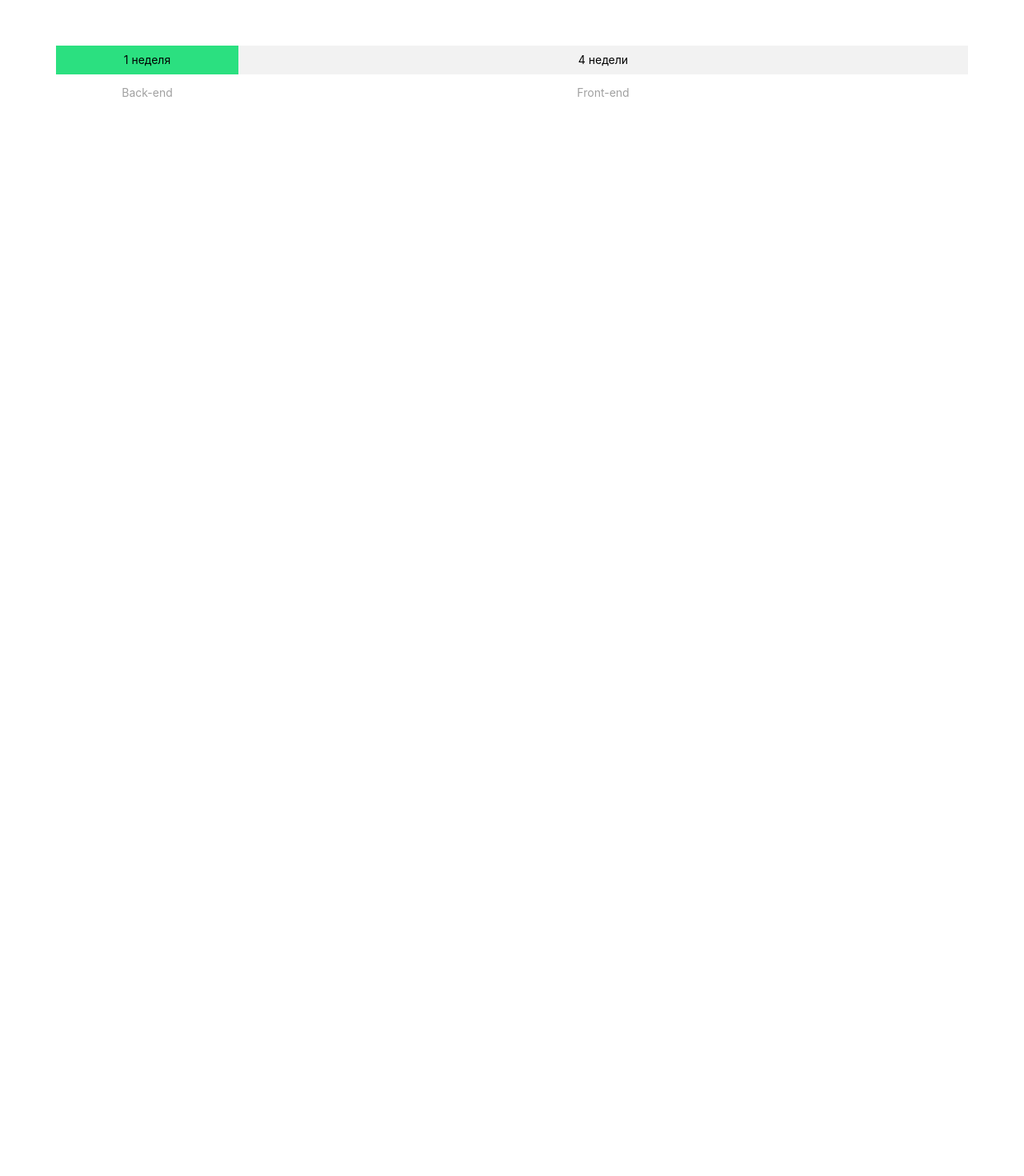
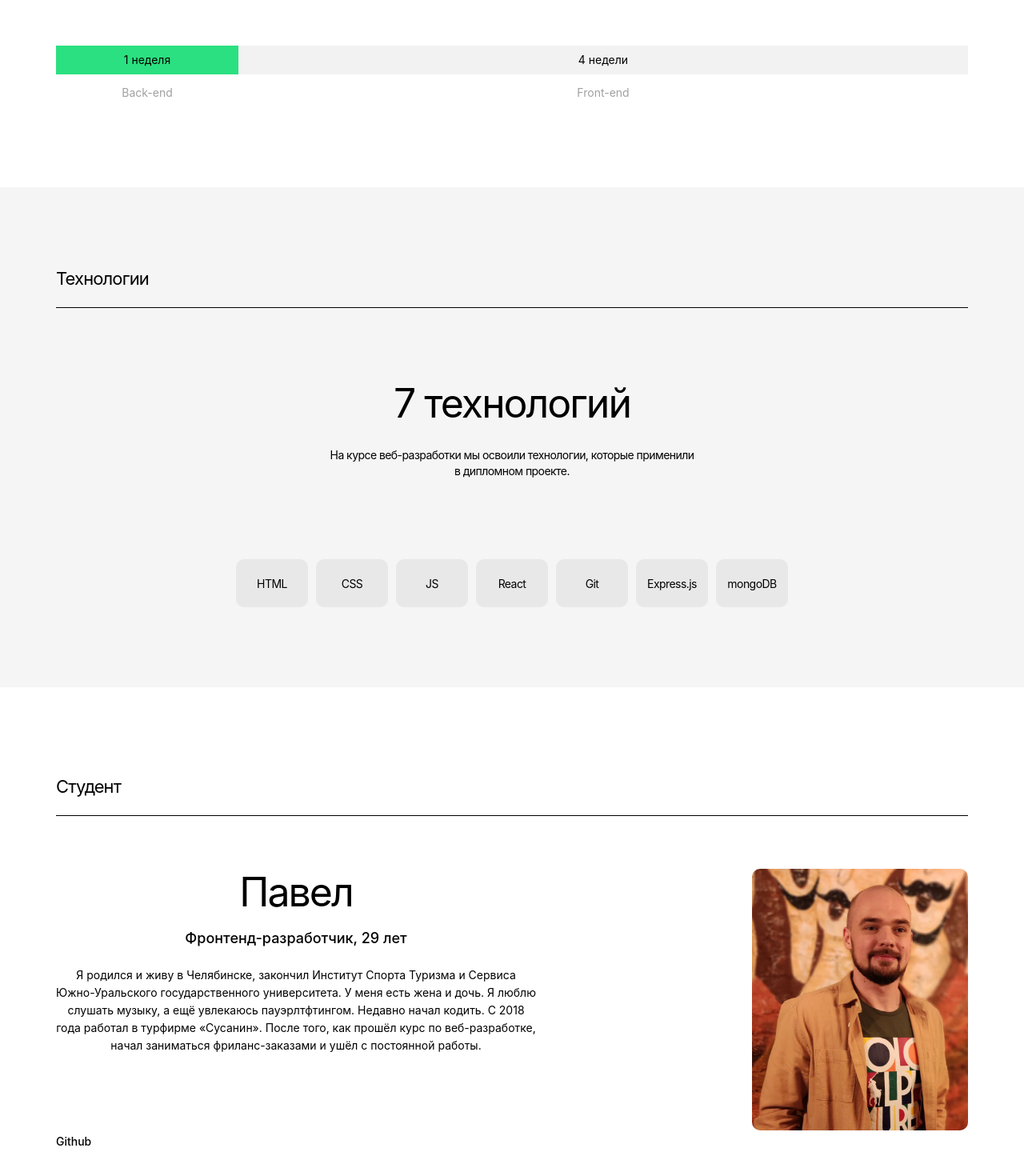
Before and after one commit to Pavel-174/movies-explorer-frontend, a React (Create React App) app: page / in a window 1280 px wide. Shown: the part 949-2419 px from the top of the page at 80% size. Before the commit the page ends 1183 px from the top, so only its background shows below. Built offline with nearby package versions, Linux system fonts and the light colour scheme.

Commit message:
part of Main component (Techs, AboutMe)

```diff
--- /dev/null
+++ b/src/components/AboutMe/AboutMe.css
@@ -0,0 +1,73 @@
+.about-me {
+  padding: 110px 70px 100px;
+}
+
+.about-me__header {
+  text-align: start;
+  margin: 0;
+  padding: 1px 0 22px;
+  border-bottom: 1px solid #000;
+  font-size: 22px;
+  font-weight: 400;
+  line-height: 27px;
+  letter-spacing: -0.04em;
+}
+
+.about-me__container {
+  display: flex;
+  justify-content: space-between;
+  margin-top: 66px;
+}
+
+.about-me__name {
+  margin: 0;
+  font-size: 50px;
+  font-weight: 400;
+  line-height: 58px;
+  letter-spacing: -0.04em;
+}
+
+.about-me__job {
+  margin: 20px 0 26px;
+  font-size: 18px;
+  font-weight: 500;
+  line-height: 18px;
+}
+
+.about-me__description {
+  max-width: 600px;
+  margin: 0;
+  font-size: 14px;
+  font-weight: 400;
+  line-height: 22px;
+}
+
+.about-me__links {
+  display: flex;
+  margin: 98px 0 0;
+  padding: 0;
+  list-style: none;
+}
+
+.about-me__link {
+  text-decoration: none;
+  font-weight: 500;
+  font-size: 14px;
+  line-height: 17px;
+  margin-right: 20px;
+  color: #000;
+  transition: opacity .2s linear;
+}
+
+.about-me__link:hover {
+  opacity: .6;
+}
+
+.about-me__photo {
+  max-width: 270px;
+  max-height: 327px;
+  margin-left: 50px;
+  width: 100%;
+  object-fit: cover;
+  border-radius: 10px;
+}
--- a/src/components/AboutMe/AboutMe.js
+++ b/src/components/AboutMe/AboutMe.js
@@ -1,8 +1,28 @@
 import React from 'react';
+import './AboutMe.css';
+import photo from '../../images/my-photo2.jpg';
 
 const AboutMe = () => {
   return (
-    <section>
+    <section className="about-me">
+      <h2 className="about-me__header">Студент</h2>
+
+      <div className="about-me__container">
+        <div className="about-me__info">
+          <h3 className="about-me__name">Павел</h3>
+          <p className="about-me__job">Фронтенд-разработчик, 29 лет</p>
+          <p className="about-me__description">
+          Я родился и живу в Челябинске, закончил Институт Спорта Туризма и Сервиса Южно-Уральского государственного университета. У меня есть жена и дочь.
+          Я люблю слушать музыку, а ещё увлекаюсь пауэрлтфтингом.
+          Недавно начал кодить. С 2018 года работал в турфирме «Сусанин». После того, как прошёл курс по веб-разработке, начал заниматься фриланс-заказами и ушёл с постоянной работы.
+          </p>
+
+          <ul className="about-me__links">
+            <li><a className="about-me__link" href="https://github.com/Pavel-174">Github</a></li>
+          </ul>
+        </div>
+        <img src={photo} alt="my photo" className="about-me__photo" />
+      </div>
     </section>
   );
 };
--- a/src/components/AboutProject/AboutProject.css
+++ b/src/components/AboutProject/AboutProject.css
@@ -1,9 +1,9 @@
-.about {
+.about-project {
     padding: 110px 70px;
     text-align: start;
   }
 
-  .about__header {
+  .about-project__header {
     margin: 0;
     padding: 1px 0 22px;
     border-bottom: 1px solid #000;
@@ -13,19 +13,19 @@
     letter-spacing: -0.04em;
   }
 
-  .about__container {
+  .about-project__container {
     display: flex;
   }
 
-  .about__container:first-of-type {
+  .about-project__container:first-of-type {
     margin-top: 70px;
   }
 
-  .about__container:last-of-type {
+  .about-project__container:last-of-type {
     margin-top: 110px;
   }
 
-  .about__info-title {
+  .about-project__info-title {
     margin: 0;
     color: #000;
     font-size: 20px;
@@ -34,7 +34,7 @@
     letter-spacing: -0.04em;
   }
 
-  .about__info-text {
+  .about-project__info-text {
     margin: 26px 0 0;
     color: #000;
     font-size: 14px;
@@ -42,7 +42,7 @@
     line-height: 20px;
   }
 
-  .about__time-title {
+  .about-project__time-title {
     margin: 0;
     padding: 9px 14px;
     background-color: #2be080;
@@ -52,11 +52,11 @@
     text-align: center;
   }
 
-  .about__time-title_grey {
+  .about-project__time-title_grey {
     background: #f2f2f2;
   }
 
-  .about__time-text {
+  .about-project__time-text {
     margin: 15px 0 0;
     color: #a0a0a0;
     font-size: 14px;
@@ -65,14 +65,14 @@
     text-align: center;
   }
 
-  .about__info:first-of-type {
+  .about-project__info:first-of-type {
     margin-right: 50px;
   }
 
-  .about__time:first-of-type {
+  .about-project__time:first-of-type {
     width: 20%;
   }
 
-  .about__time:last-of-type {
+  .about-project__time:last-of-type {
     width: 80%;
   }
--- a/src/components/AboutProject/AboutProject.js
+++ b/src/components/AboutProject/AboutProject.js
@@ -3,34 +3,34 @@ import './AboutProject.css';
 
 const AboutProject = () => {
   return (
-    <section className="about" id="about-project">
-      <h2 className="about__header">О проекте</h2>
+    <section className="about-project" id="about-project">
+      <h2 className="about-project__header">О проекте</h2>
 
-      <div className="about__container">
-        <div className="about__info">
-          <h3 className="about__info-title">Дипломный проект включал 5 этапов</h3>
-          <p className="about__info-text">
+      <div className="about-project__container">
+        <div className="about-project__info">
+          <h3 className="about-project__info-title">Дипломный проект включал 5 этапов</h3>
+          <p className="about-project__info-text">
             Составление плана, работу над бэкендом, вёрстку, добавление функциональности и финальные доработки.
           </p>
         </div>
 
-        <div className="about__info">
-          <h3 className="about__info-title">На выполнение диплома ушло 5 недель</h3>
-          <p className="about__info-text">
+        <div className="about-project__info">
+          <h3 className="about-project__info-title">На выполнение диплома ушло 5 недель</h3>
+          <p className="about-project__info-text">
             У каждого этапа был мягкий и жёсткий дедлайн, которые нужно было соблюдать, чтобы успешно защититься.
           </p>
         </div>
       </div>
 
-      <div className="about__container">
-        <div className="about__time">
-          <h4 className="about__time-title">1 неделя</h4>
-          <p className="about__time-text">Back-end</p>
+      <div className="about-project__container">
+        <div className="about-project__time">
+          <h4 className="about-project__time-title">1 неделя</h4>
+          <p className="about-project__time-text">Back-end</p>
         </div>
 
-        <div className="about__time">
-          <h4 className="about__time-title about__time-title_grey">4 недели</h4>
-          <p className="about__time-text">Front-end</p>
+        <div className="about-project__time">
+          <h4 className="about-project__time-title about-project__time-title_grey">4 недели</h4>
+          <p className="about-project__time-text">Front-end</p>
         </div>
       </div>
     </section>
--- /dev/null
+++ b/src/components/Techs/Techs.css
@@ -0,0 +1,65 @@
+.techs {
+    padding: 100px 70px;
+    background: #f5f5f5;
+  }
+
+.techs__header {
+  text-align: start;
+  margin: 0;
+  padding: 1px 0 22px;
+  border-bottom: 1px solid #000;
+  font-size: 22px;
+  font-weight: 400;
+  line-height: 27px;
+  letter-spacing: -0.04em;
+}
+
+.techs__container {
+  display: flex;
+  flex-direction: column;
+  margin-top: 90px;
+  align-items: center;
+  text-align: center;
+}
+
+.techs__title {
+  margin: 0 0 26px;
+  font-size: 50px;
+  font-weight: normal;
+  line-height: 58px;
+  letter-spacing: -0.04em;
+}
+
+.techs__text {
+  max-width: 460px;
+  margin: 0;
+  font-size: 14px;
+  line-height: 20px;
+  letter-spacing: -0.04em;
+}
+
+.techs__items {
+  display: grid;
+  grid-template-columns: repeat(auto-fit, 90px);
+  gap: 10px 10px;
+  justify-content: center;
+  max-width: 690px;
+  margin: 100px 0 0;
+  padding: 0;
+  list-style: none;
+}
+
+.techs__item {
+  display: flex;
+  justify-content: center;
+  align-items: center;
+  width: 90px;
+  height: 60px;
+  margin: 0;
+  border-radius: 10px;
+  background-color: #e8e8e8;
+  font-size: 14px;
+  font-weight: normal;
+  line-height: 17px;
+  letter-spacing: -0.04em;
+}
--- a/src/components/Techs/Techs.js
+++ b/src/components/Techs/Techs.js
@@ -1,8 +1,25 @@
 import React from 'react';
+import './Techs.css';
 
 const Techs = () => {
   return (
-    <section>
+    <section className="techs">
+      <h2 className="techs__header">Технологии</h2>
+      <div className="techs__container">
+        <h3 className="techs__title">7 технологий</h3>
+        <p className="techs__text">
+          На курсе веб-разработки мы освоили технологии, которые применили в дипломном проекте.
+        </p>
+        <ul className="techs__items">
+          <li className="techs__item">HTML</li>
+          <li className="techs__item">CSS</li>
+          <li className="techs__item">JS</li>
+          <li className="techs__item">React</li>
+          <li className="techs__item">Git</li>
+          <li className="techs__item">Express.js</li>
+          <li className="techs__item">mongoDB</li>
+        </ul>
+      </div>
     </section>
   );
 };
```
Also changed, not shown: src/images/my-photo2.jpg (added).
